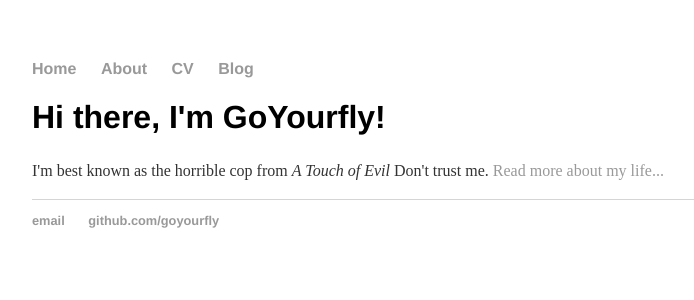
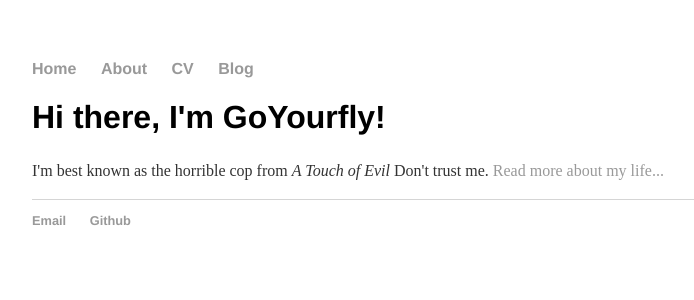
Before and after one commit to goyourfly/goyourfly.github.io, a Jekyll site: the page built from index.html, in a window 1280 px wide. Shown: the top 300 px of the page, without its empty margins (160-854 px from the left). Built offline with Jekyll 4.4.1, drawn with Linux system fonts in a browser that asks for light colours.

Commit message:
Update default.html

```diff
--- a/_layouts/default.html
+++ b/_layouts/default.html
@@ -22,8 +22,8 @@
 			</div><!-- /.container -->
 			<footer>
 	    		<ul>
-	        		<li><a href="mailto:goyourfly@gmail.com">email</a></li>
-	        		<li><a href="https://github.com/goyourfly">github.com/goyourfly</a></li>
+	        		<li><a href="mailto:goyourfly@gmail.com">Email</a></li>
+	        		<li><a href="https://github.com/goyourfly">Github</a></li>
 				</ul>
 			</footer>
 		</body>
```
